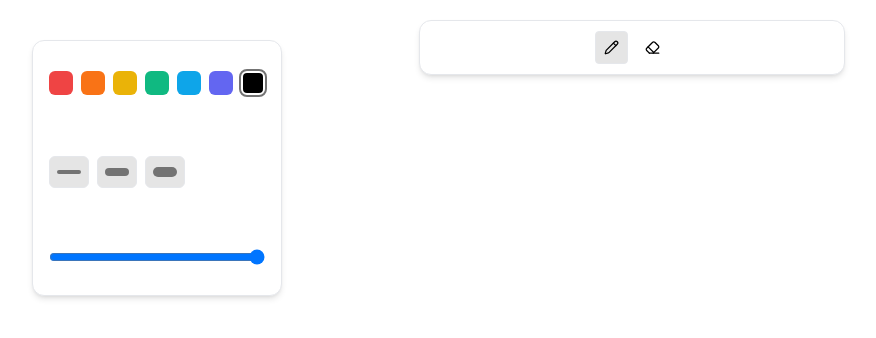
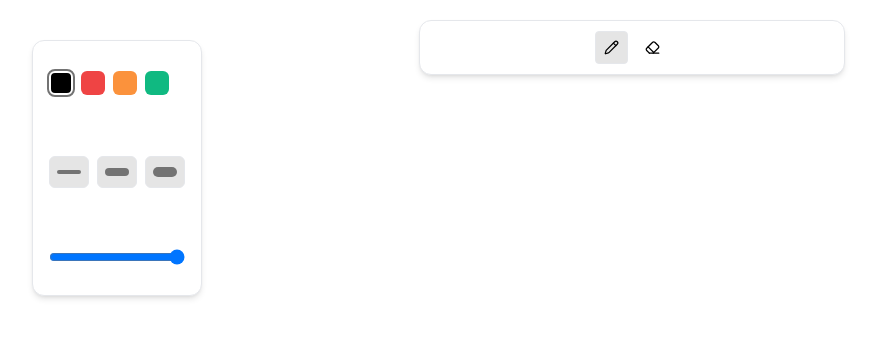
Before and after one commit to mtsfy/excellentdraw, a Next.js app: page / in a window 1280 px wide. Shown: the top 338 px of the page, without its empty margins (8-884 px from the left). Built offline with nearby package versions, Linux system fonts and the light colour scheme.

Commit message:
Update useDraw hook to work with context

```diff
--- a/components/customization-panel.tsx
+++ b/components/customization-panel.tsx
@@ -1,16 +1,41 @@
-import React from "react";
+import { DrawingContext } from "@/context/drawing-context";
+import React, { useContext } from "react";
 
 const CustomizationPanel = () => {
+  const { strokeColor, setStrokeColor } = useContext(DrawingContext);
+  const colors = [
+    {
+      label: "black",
+      code: "#000",
+      active: strokeColor == "#000",
+    },
+    {
+      label: "red",
+      code: "#ef4444",
+      active: strokeColor == "#ef4444",
+    },
+    {
+      label: "orange",
+      code: "#fb923c",
+      active: strokeColor == "#fb923c",
+    },
+    {
+      label: "green",
+      code: "#10b981",
+      active: strokeColor == "#10b981",
+    },
+  ];
   return (
     <div className="border-[1px] shadow-md rounded-xl h-64 fixed top-10 left-10 z-50 bg-white flex flex-col justify-around">
       <div className="p-4 flex gap-2">
-        <div className="bg-red-500 h-6 w-6 rounded-md" />
-        <div className="bg-orange-500 h-6 w-6 rounded-md" />
-        <div className="bg-yellow-500 h-6 w-6 rounded-md" />
-        <div className="bg-emerald-500 h-6 w-6 rounded-md" />
-        <div className="bg-sky-500 h-6 w-6 rounded-md" />
-        <div className="bg-indigo-500 h-6 w-6 rounded-md" />
-        <div className="bg-black h-6 w-6 rounded-md border-[2px] border-white outline outline-[2px] outline-neutral-500" />
+        {colors.map((color, idx) => (
+          <button
+            onClick={() => setStrokeColor(color.code)}
+            key={idx}
+            className={`h-6 w-6 rounded-md ${color.active ? "border-[2px] border-white outline outline-[2px] outline-neutral-500" : "border-none"}`}
+            style={{ backgroundColor: color.code }}
+          />
+        ))}
       </div>
       <div className="flex gap-2 p-4 items-center">
         <div className="h-8 w-10 border-[1px] rounded-md bg-neutral-200 flex items-center justify-center">
--- a/components/main-canvas.tsx
+++ b/components/main-canvas.tsx
@@ -4,57 +4,34 @@ import { LuEraser, LuPencil } from "react-icons/lu";
 import CustomizationPanel from "./customization-panel";
 import { useContext } from "react";
 import { DrawingContext } from "@/context/drawing-context";
+import ToolSelector from "./tool-selector";
 
 const MainCanvas = () => {
-  const { strokeWidth, strokeColor } = useContext(DrawingContext);
-  const { canvasRef, onMouseDown, isDrawing, setIsDrawing, isErasing, setIsErasing } = useDraw(onDraw);
+  const { strokeWidth, strokeColor, tool } = useContext(DrawingContext);
+  const { canvasRef, onMouseDown } = useDraw(onDraw);
 
   function onDraw({ prevPoint, currentPoint, ctx }: Draw): void {
     const { x: cx, y: cy } = currentPoint;
-    const color = strokeColor;
-    const lineWidth = strokeWidth;
 
     const start = prevPoint ?? currentPoint;
     ctx.globalCompositeOperation = "source-over";
     ctx.beginPath();
-    ctx.lineWidth = lineWidth;
-    ctx.strokeStyle = color;
+    ctx.lineWidth = strokeWidth;
+    ctx.strokeStyle = strokeColor;
     ctx.moveTo(start.x, start.y);
     ctx.lineTo(cx, cy);
     ctx.stroke();
 
-    ctx.fillStyle = color;
+    ctx.fillStyle = strokeColor;
     ctx.beginPath();
     ctx.arc(start.x, start.y, 2, 0, 2 * Math.PI);
     ctx.fill();
   }
+
   return (
     <div className="flex flex-col items-center justify-center h-screen w-screen p-4 overflow-hidden text-black">
-      <div className="flex gap-2 mb-4 border-[1px] shadow-md p-[10px] rounded-xl xl:w-1/3 w-full justify-center fixed bg-white top-5">
-        <button
-          onClick={() => {
-            setIsDrawing(true);
-            setIsErasing(false);
-          }}
-          className={`px-2 py-2 rounded hover:border-[1px] border-[1px] ${
-            isDrawing ? " text-black bg-neutral-200" : " border-transparent text-black"
-          }`}
-        >
-          <LuPencil size={15} />
-        </button>
-        <button
-          onClick={() => {
-            setIsDrawing(false);
-            setIsErasing(true);
-          }}
-          className={`px-2 py-2 rounded hover:border-[1px] border-[1px] ${
-            isErasing ? " text-black bg-neutral-200" : " border-transparent text-black"
-          }`}
-        >
-          <LuEraser size={15} />
-        </button>
-      </div>
-      {isDrawing && <CustomizationPanel />}
+      <ToolSelector />
+      {tool == "pencil" && <CustomizationPanel />}
       <div className="flex-1 flex items-center justify-center">
         <canvas ref={canvasRef} onMouseDown={onMouseDown} className="border-2" />
       </div>
--- a/components/tool-selector.tsx
+++ b/components/tool-selector.tsx
@@ -1,7 +1,31 @@
 "use client";
 
+import { DrawingContext } from "@/context/drawing-context";
+import { useContext } from "react";
+import { LuEraser, LuPencil } from "react-icons/lu";
+
 const ToolSelector = () => {
-  return <div>ToolSelector</div>;
+  const { tool, setTool } = useContext(DrawingContext);
+  return (
+    <div className="flex gap-2 mb-4 border-[1px] shadow-md p-[10px] rounded-xl xl:w-1/3 w-full justify-center fixed bg-white top-5">
+      <button
+        onClick={() => setTool("pencil")}
+        className={`px-2 py-2 rounded hover:border-[1px] border-[1px] ${
+          tool == "pencil" ? " text-black bg-neutral-200" : " border-transparent text-black"
+        }`}
+      >
+        <LuPencil size={15} />
+      </button>
+      <button
+        onClick={() => setTool("eraser")}
+        className={`px-2 py-2 rounded hover:border-[1px] border-[1px] ${
+          tool == "eraser" ? " text-black bg-neutral-200" : " border-transparent text-black"
+        }`}
+      >
+        <LuEraser size={15} />
+      </button>
+    </div>
+  );
 };
 
 export default ToolSelector;
--- a/context/drawing-context.tsx
+++ b/context/drawing-context.tsx
@@ -15,7 +15,7 @@ interface DrawingContextInterface {
 export const defaultState: DrawingContextInterface = {
   tool: "pencil" as DrawingTool,
   setTool: () => {},
-  strokeColor: "black",
+  strokeColor: "#000",
   setStrokeColor: () => {},
   strokeWidth: 4,
   setStrokeWidth: () => {},
--- a/hooks/useDraw.ts
+++ b/hooks/useDraw.ts
@@ -1,12 +1,12 @@
-import { useEffect, useRef, useState } from "react";
+import { DrawingContext } from "@/context/drawing-context";
+import { useContext, useEffect, useRef, useState } from "react";
 
 const DEFAULT_WIDTH = 800;
 const DEFAULT_HEIGHT = 600;
 
 export const useDraw = (onDraw: ({ currentPoint, prevPoint, ctx }: Draw) => void) => {
   const [isMouseDown, setIsMouseDown] = useState(false);
-  const [isDrawing, setIsDrawing] = useState(true);
-  const [isErasing, setIsErasing] = useState(false);
+  const { tool } = useContext(DrawingContext);
 
   const canvasRef = useRef<HTMLCanvasElement>(null);
   const prevPoint = useRef<Point | null>(null);
@@ -43,9 +43,9 @@ export const useDraw = (onDraw: ({ currentPoint, prevPoint, ctx }: Draw) => void
 
       if (!ctx || !currentPoint) return;
 
-      if (isDrawing) {
+      if (tool == "pencil") {
         onDraw({ currentPoint: currentPoint, prevPoint: prevPoint.current, ctx: ctx });
-      } else {
+      } else if (tool == "eraser") {
         onErase({ currentPoint: currentPoint, prevPoint: prevPoint.current, ctx: ctx });
       }
 
@@ -87,9 +87,5 @@ export const useDraw = (onDraw: ({ currentPoint, prevPoint, ctx }: Draw) => void
   return {
     canvasRef,
     onMouseDown,
-    isDrawing,
-    setIsDrawing,
-    isErasing,
-    setIsErasing,
   };
 };
```
